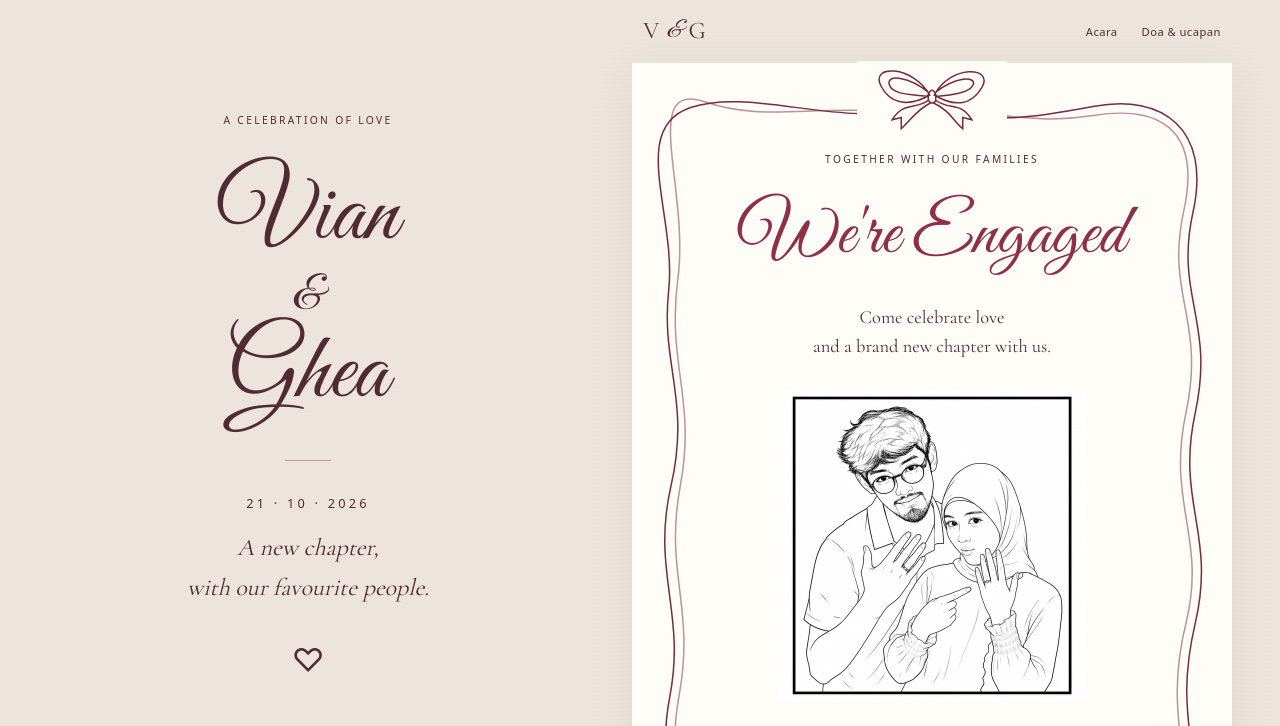
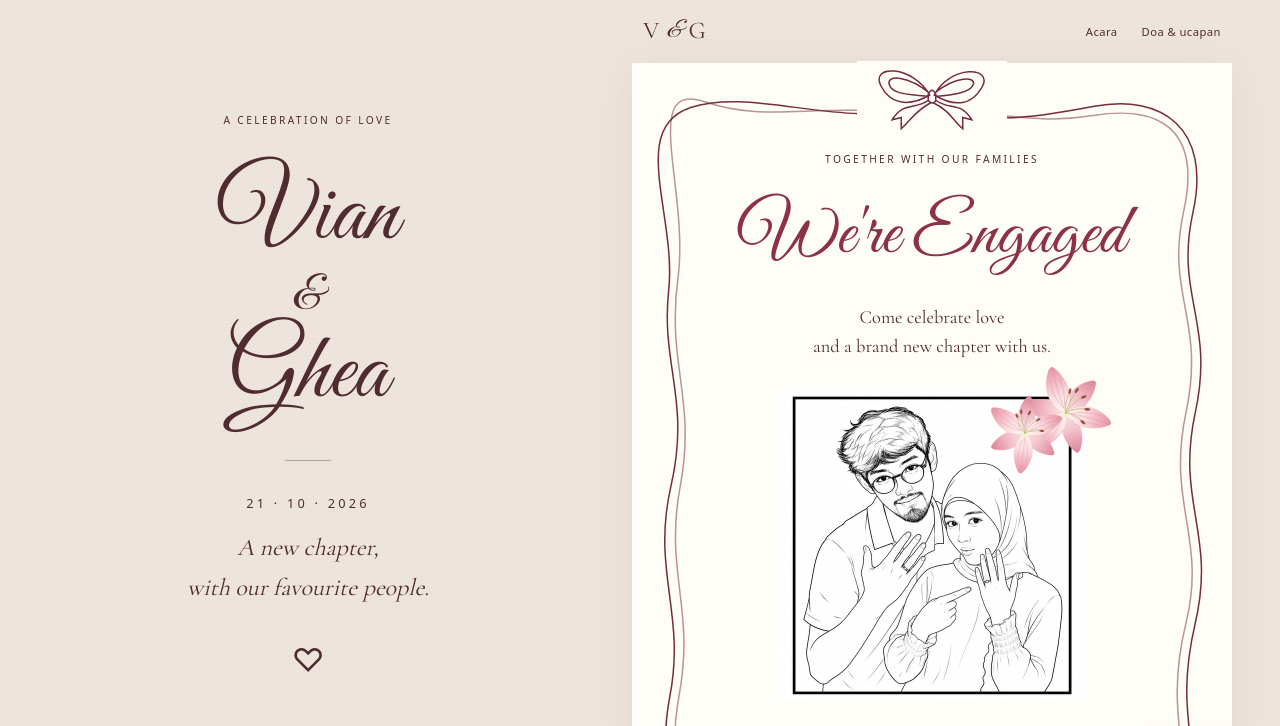
Before and after one commit to vanard/engagement-day, an Astro site: page / in a window 1280 px wide. Both pictures are taken after a click on the link "Buka Undangan". Shown: the top 726 px of the page. Built offline with nearby package versions, Linux system fonts and the light colour scheme; Astro itself is replaced by a stand-in of ours; no server answers.

Commit message:
feat: add pink lilies to the engaged portrait
Original SVG lilies on the portrait's top-right corner, matching the invitation video.

```diff
--- a/src/pages/index.astro
+++ b/src/pages/index.astro
@@ -20,7 +20,10 @@ import { invitation } from '../content/invitation';
             <p class="eyebrow">Together with our families</p>
             <h1>We're Engaged</h1>
             <p class="introduction">Come celebrate love<br />and a brand new chapter with us.</p>
-            <img class="portrait engaged" src={invitation.artwork.engaged} srcset={`${invitation.artwork.engagedSmall} 620w, ${invitation.artwork.engaged} 930w`} sizes="310px" width="930" height="930" alt="Ilustrasi Vian dan Ghea memperlihatkan cincin lamaran" />
+            <div class="portrait-frame">
+              <img class="portrait engaged" src={invitation.artwork.engaged} srcset={`${invitation.artwork.engagedSmall} 620w, ${invitation.artwork.engaged} 930w`} sizes="310px" width="930" height="930" alt="Ilustrasi Vian dan Ghea memperlihatkan cincin lamaran" />
+              <img class="lilies" src="/images/pink-lilies.svg" width="240" height="200" alt="" />
+            </div>
             <h2 class="names">{invitation.couple.groom}<span>&amp;</span>{invitation.couple.bride}</h2>
             <p class="greeting">{invitation.greeting}</p>
             <a class="text-link" href="#event">Simpan hari bahagia kami <span aria-hidden="true">↓</span></a>
@@ -71,7 +74,7 @@ main { max-width:1320px; margin:0 auto; padding:0 1.25rem 2.5rem; } main:focus {
 nav { display:flex; align-items:center; justify-content:space-between; gap:1rem; padding:.6rem .7rem; }nav div { display:flex; gap:1.5rem; }nav a { display:inline-flex; align-items:center; min-height:44px; text-decoration:none; font-size:.7rem; letter-spacing:.04em; }nav .monogram { font-family:var(--font-display); font-size:1.5rem; gap:.4rem; }.monogram em { font-family:var(--font-script); }
 .invitation-paper { background:var(--paper); box-shadow:0 6px 40px #51323212; }.foreground { position:relative; }.section { position:relative; padding:5.5rem 3.5rem 4.5rem; }
 h1, .event h2, footer h2 { font-family:var(--font-script); font-size:clamp(3rem,8vw,4.5rem); line-height:1.2; margin:1.5rem 0; }h1 { color:#8d3048; }
-.introduction, .greeting, .event-intro, .closing { font-family:var(--font-display); font-size:1.15rem; line-height:1.6; }.introduction { margin-bottom:1.8rem; }.portrait { display:block; height:auto; max-width:100%; mix-blend-mode:multiply; margin-inline:auto; }.engaged { width:310px; }.bouquet { width:290px; margin-top:2rem; }
+.introduction, .greeting, .event-intro, .closing { font-family:var(--font-display); font-size:1.15rem; line-height:1.6; }.introduction { margin-bottom:1.8rem; }.portrait { display:block; height:auto; max-width:100%; mix-blend-mode:multiply; margin-inline:auto; }.engaged { width:310px; }.portrait-frame { position:relative; width:310px; max-width:100%; margin-inline:auto; }.lilies { position:absolute; top:-10%; right:-10%; width:46%; height:auto; pointer-events:none; }.bouquet { width:290px; margin-top:2rem; }
 .names { font-family:var(--font-display); font-size:clamp(1.75rem,5vw,2.4rem); margin:1.8rem 0; }.names span { display:block; font-family:var(--font-script); font-size:1.7rem; margin:.3rem; }.greeting { margin:1.4rem auto; max-width:350px; color:var(--muted); }.text-link { display:inline-flex; gap:1rem; align-items:center; min-height:44px; font-size:.7rem; text-decoration:none; border-bottom:1px solid var(--line); }
 .event { margin-top:1rem; }.event-intro { color:var(--muted); }.event-card { margin:2rem auto 0; }h3 { font-size:.7rem; font-family:var(--font-body); text-transform:uppercase; letter-spacing:.2em; margin-bottom:1rem; }.event-date { font-family:var(--font-display); font-size:clamp(1.6rem,5vw,2.1rem); margin-bottom:1.3rem; }.event-time { margin:1.3rem 0 .7rem; letter-spacing:.1em; font-size:.8rem; }.venue { font-family:var(--font-display); font-size:1.8rem; margin-bottom:.5rem; }.address { font-size:.7rem; max-width:260px; margin:0 auto 1.3rem; }
 footer { color:#5e6845; margin-top:2rem; }footer h2 { margin-bottom:1rem; }.see-you { font-family:var(--font-script); font-size:3rem; margin:1.5rem 0; }.endnote { margin-top:2rem; font-size:.55rem; }
```
Also changed, not shown: README.md, public/images/pink-lilies.svg (added).
